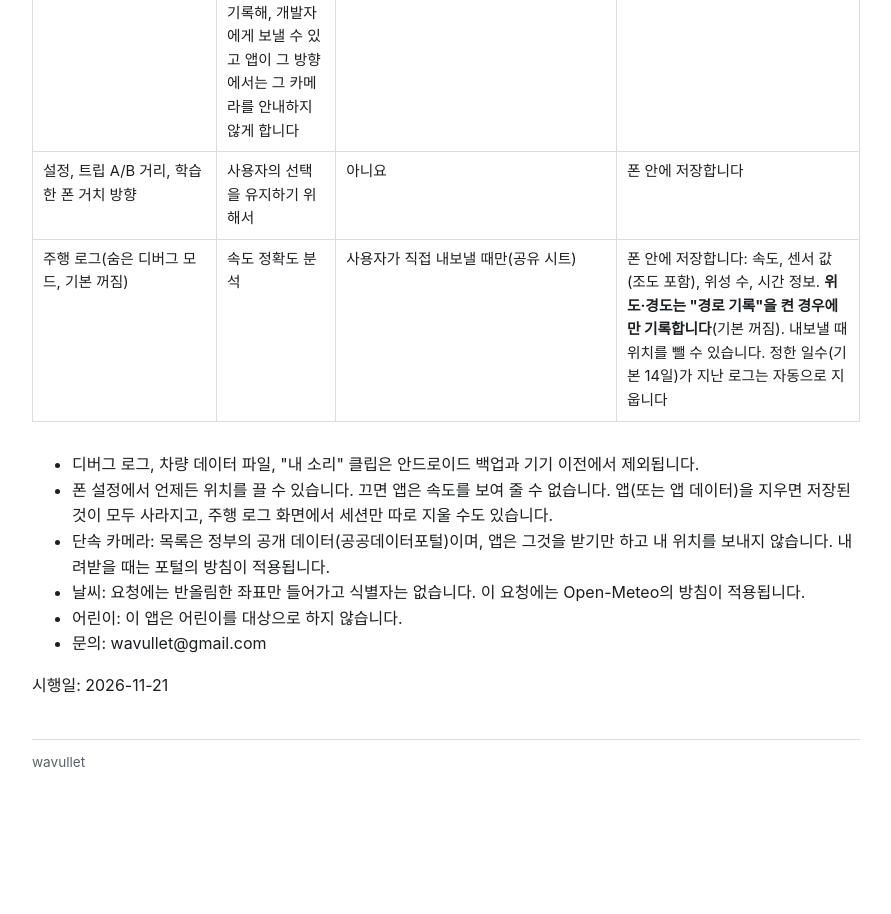
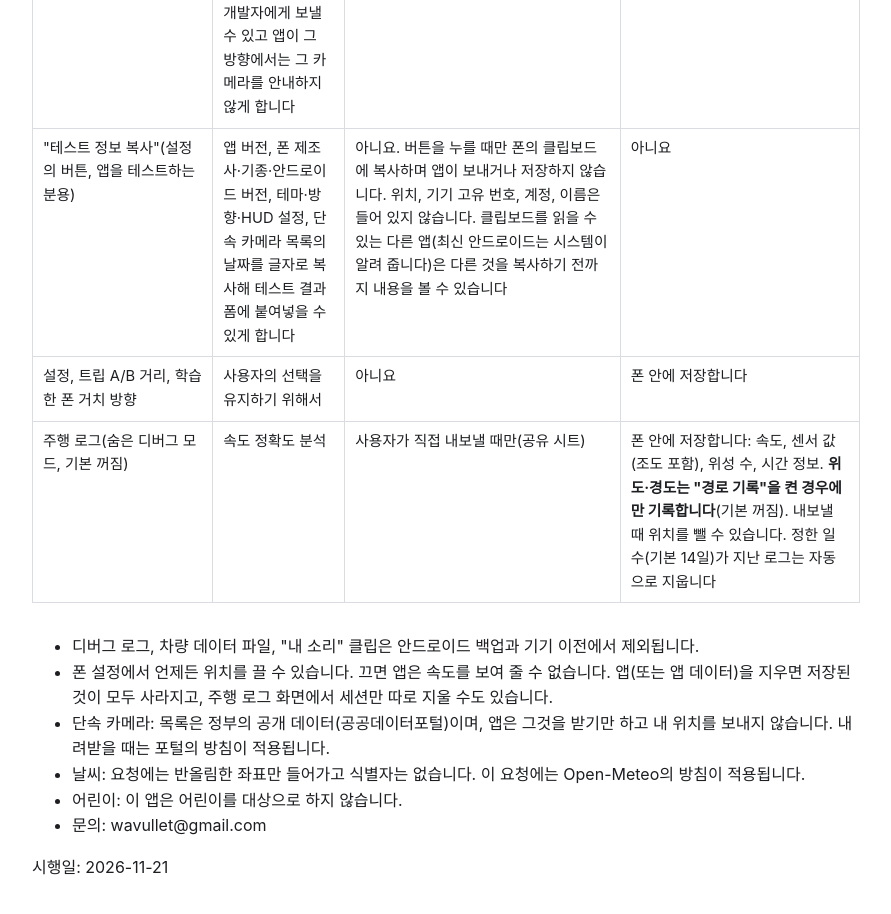
Before and after one commit to wavullet/wavullet.github.io, a plain HTML site: page excluster/privacy-ko/index.html in a window 1280 px wide. Shown: the part 1360-2274 px from the top of the page, without its empty margins (194-1085 px from the left). Before the commit the page ends 2198 px from the top, so only its background shows below. Drawn offline with Linux system fonts and the light colour scheme.

Commit message:
ExCluster privacy policy: test info copy button (clipboard only)

```diff
--- a/excluster/privacy-ko/index.html
+++ b/excluster/privacy-ko/index.html
@@ -89,6 +89,12 @@ footer{margin-top:3em;color:var(--sub);font-size:.85rem;border-top:1px solid var
 <td>폰 안 파일(최대 400건): 카메라 위치, 제한 속도, 진행 방향과 속도, 시각. 같은 화면에서 지울 수 있습니다</td>
 </tr>
 <tr>
+<td>"테스트 정보 복사"(설정의 버튼, 앱을 테스트하는 분용)</td>
+<td>앱 버전, 폰 제조사·기종·안드로이드 버전, 테마·방향·HUD 설정, 단속 카메라 목록의 날짜를 글자로 복사해 테스트 결과 폼에 붙여넣을 수 있게 합니다</td>
+<td>아니요. 버튼을 누를 때만 폰의 클립보드에 복사하며 앱이 보내거나 저장하지 않습니다. 위치, 기기 고유 번호, 계정, 이름은 들어 있지 않습니다. 클립보드를 읽을 수 있는 다른 앱(최신 안드로이드는 시스템이 알려 줍니다)은 다른 것을 복사하기 전까지 내용을 볼 수 있습니다</td>
+<td>아니요</td>
+</tr>
+<tr>
 <td>설정, 트립 A/B 거리, 학습한 폰 거치 방향</td>
 <td>사용자의 선택을 유지하기 위해서</td>
 <td>아니요</td>
```
Also changed, not shown: excluster/privacy/index.html (+6 -0 lines).
